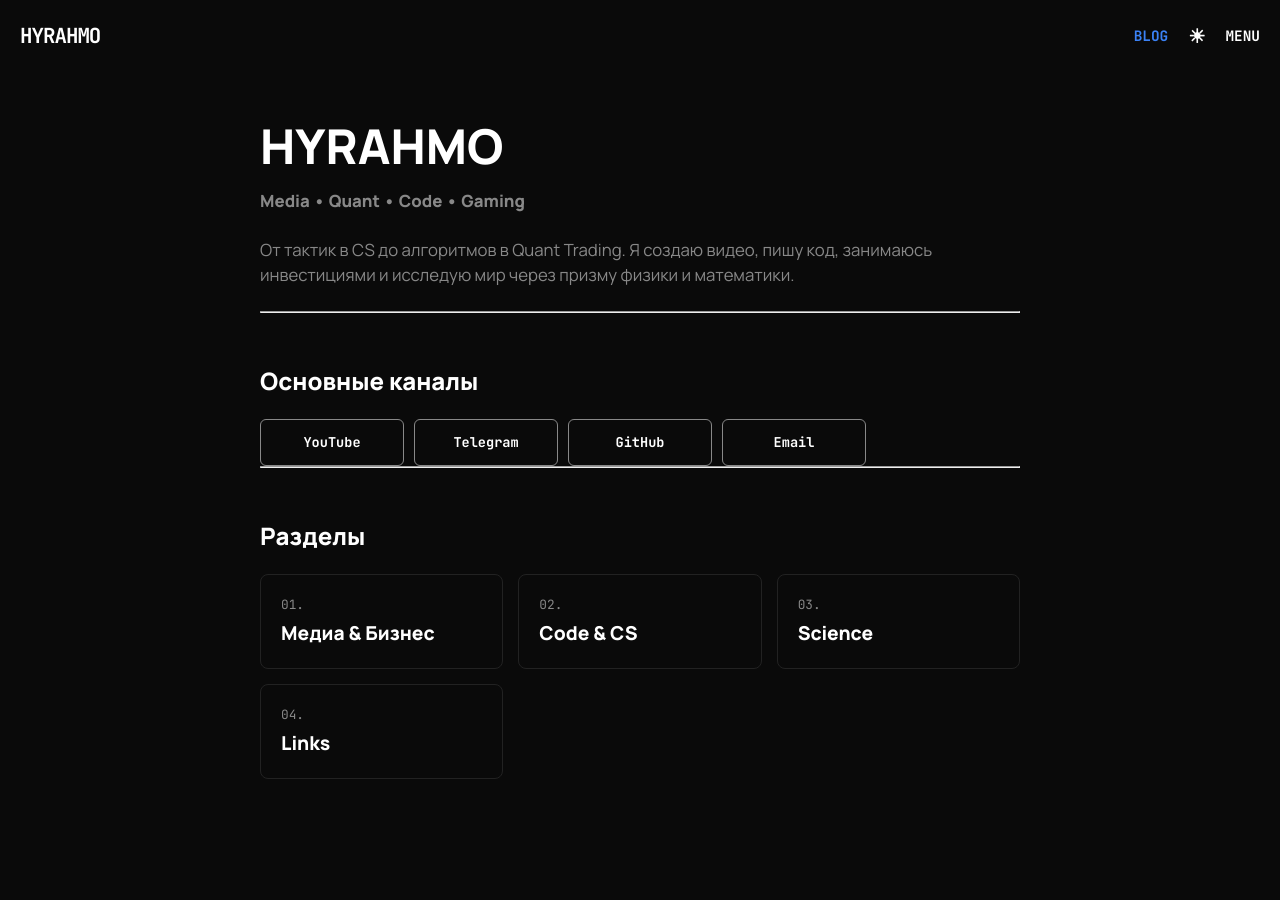
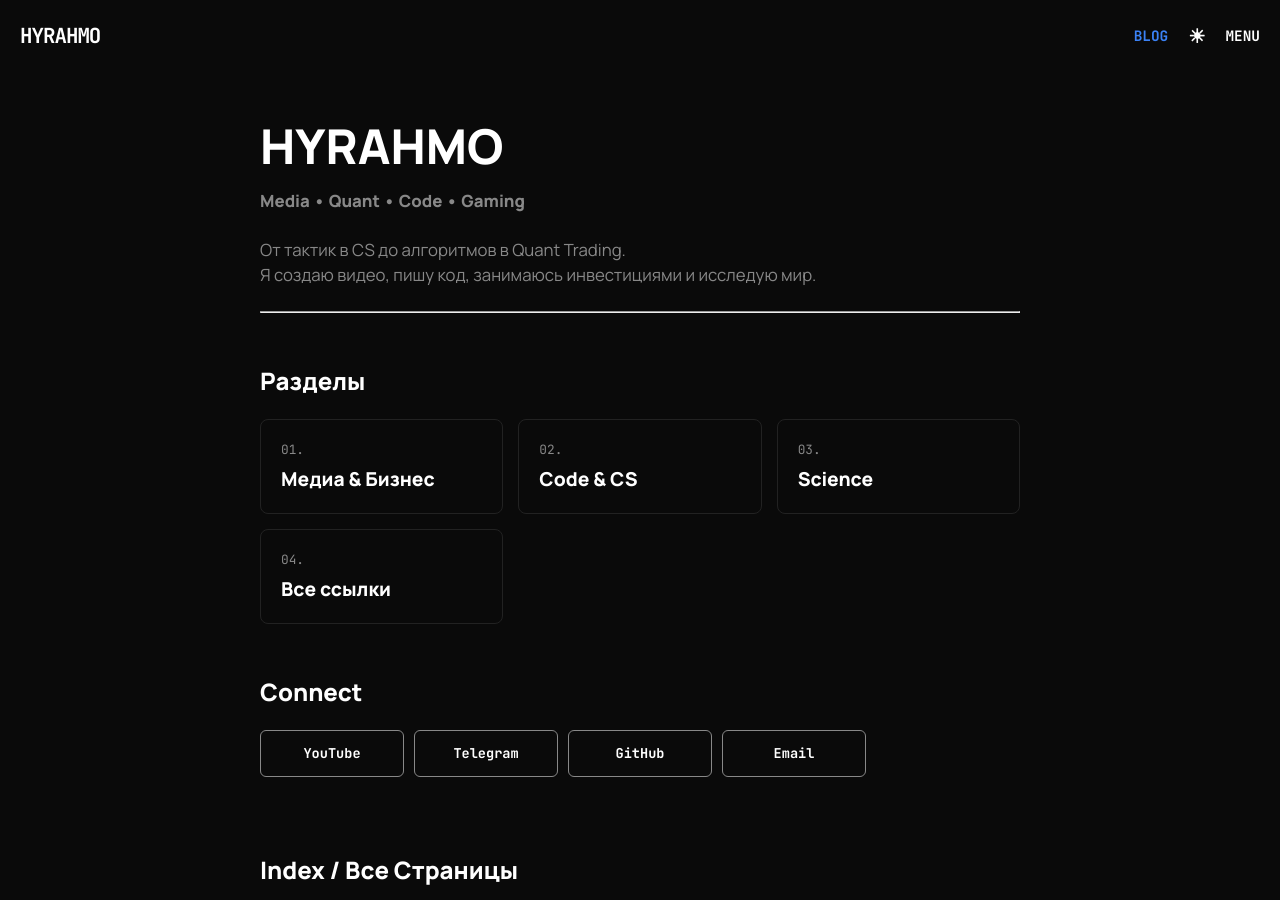
Before and after one commit to hyrahmo/hyrahmoru, a Jekyll site: the page built from index.md, in a window 1280 px wide and 900 px high. Built offline with Jekyll 4.4.1, drawn with Linux system fonts in a browser that asks for light colours; some of the changed text lies outside the part shown.

Commit message:
Update index.md

```diff
--- a/index.md
+++ b/index.md
@@ -8,29 +8,15 @@ title: Главная
 **Media • Quant • Code • Gaming**
 
 От тактик в CS до алгоритмов в Quant Trading.
-Я создаю видео, пишу код, занимаюсь инвестициями и исследую мир через призму физики и математики.
+Я создаю видео, пишу код, занимаюсь инвестициями и исследую мир.
 
 ---
 
-<!-- ОСНОВНЫЕ СОЦСЕТИ -->
-## Основные каналы
-
-<div class="matrix-grid">
-  <a href="https://youtube.com/@hyrahmo" target="_blank" class="link-btn major-link">YouTube</a>
-  <a href="https://t.me/hyrahmo" target="_blank" class="link-btn major-link">Telegram</a>
-  <a href="https://github.com/hyrahmo" target="_blank" class="link-btn major-link">GitHub</a>
-  <a href="mailto:contact@hyrahmo.com" class="link-btn major-link">Email</a>
-</div>
-
-
-
-
----
-
-<!-- КНОПКИ НАВИГАЦИИ ПО РАЗДЕЛАМ -->
 ## Разделы
 
 <div class="nav-grid">
+  <!-- Ты можешь менять эти кнопки вручную здесь -->
+
   <a href="/media" class="nav-card">
     <span>01.</span>
     <strong>Медиа & Бизнес</strong>
@@ -48,6 +34,32 @@ title: Главная
 
    <a href="/links" class="nav-card">
     <span>04.</span>
-    <strong>Links</strong>
+    <strong>Все ссылки</strong>
   </a>
 </div>
+
+<!-- Здесь будут соцсети -->
+## Connect
+
+<div class="matrix-grid">
+  <a href="https://youtube.com/@hyrahmo" target="_blank" class="link-btn major-link">YouTube</a>
+  <a href="https://t.me/hyrahmo" target="_blank" class="link-btn major-link">Telegram</a>
+  <a href="https://github.com/hyrahmo" target="_blank" class="link-btn major-link">GitHub</a>
+  <a href="mailto:contact@hyrahmo.com" class="link-btn major-link">Email</a>
+</div>
+
+<br>
+
+<!-- АВТОМАТИЧЕСКИЙ СПИСОК ВСЕХ СТРАНИЦ -->
+## Index / Все Страницы
+
+<div class="auto-list">
+  {% for page in site.pages %}
+    {% if page.title and page.url != "/" and page.url != "/404.html" %}
+      <a href="{{ page.url }}" class="auto-link">
+        <span>{{ page.title }}</span>
+        <span style="opacity: 0.5;">↗</span>
+      </a>
+    {% endif %}
+  {% endfor %}
+</div>
```
Also changed, not shown: other parts of index.md (+1 -1 lines).
